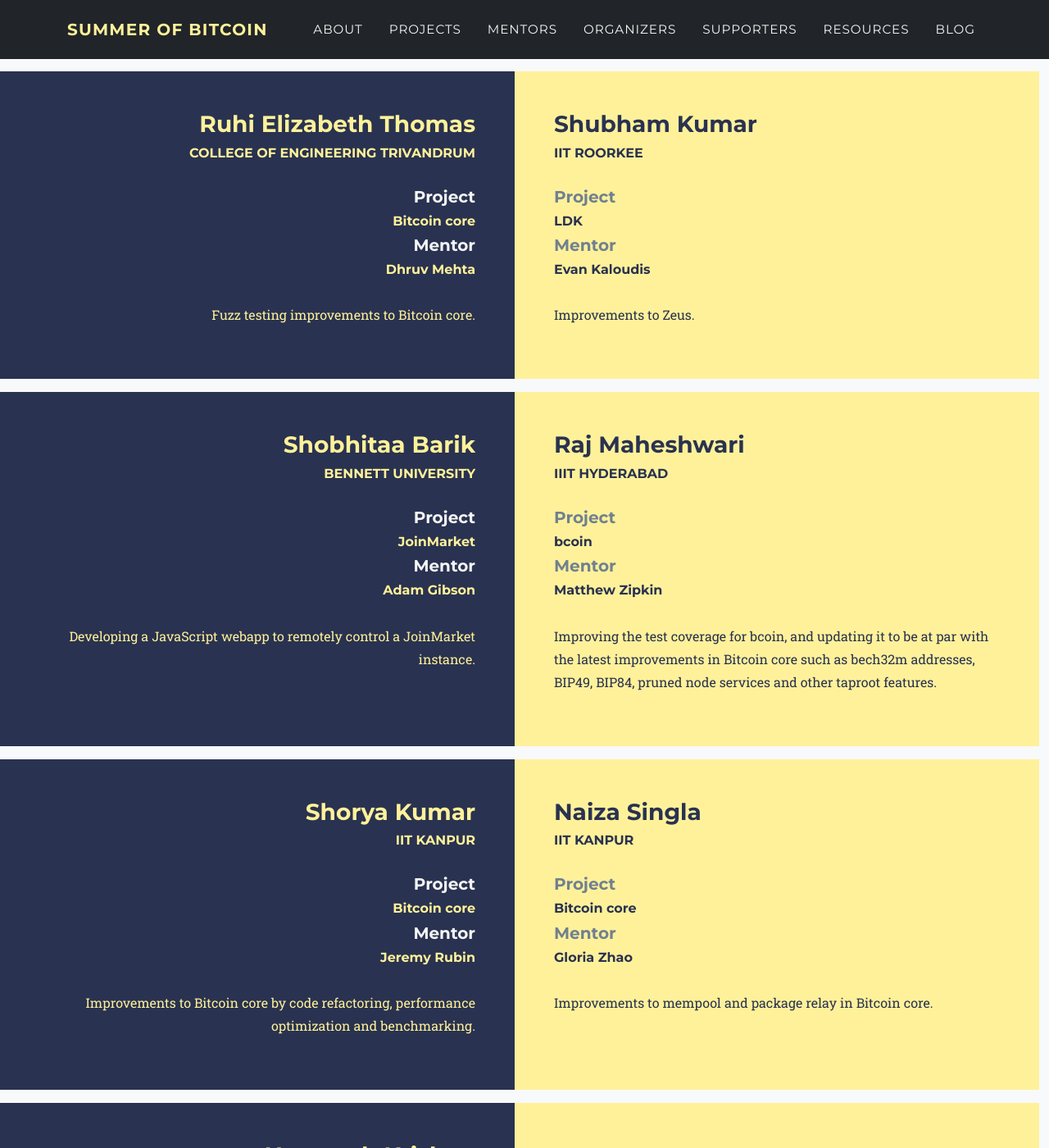
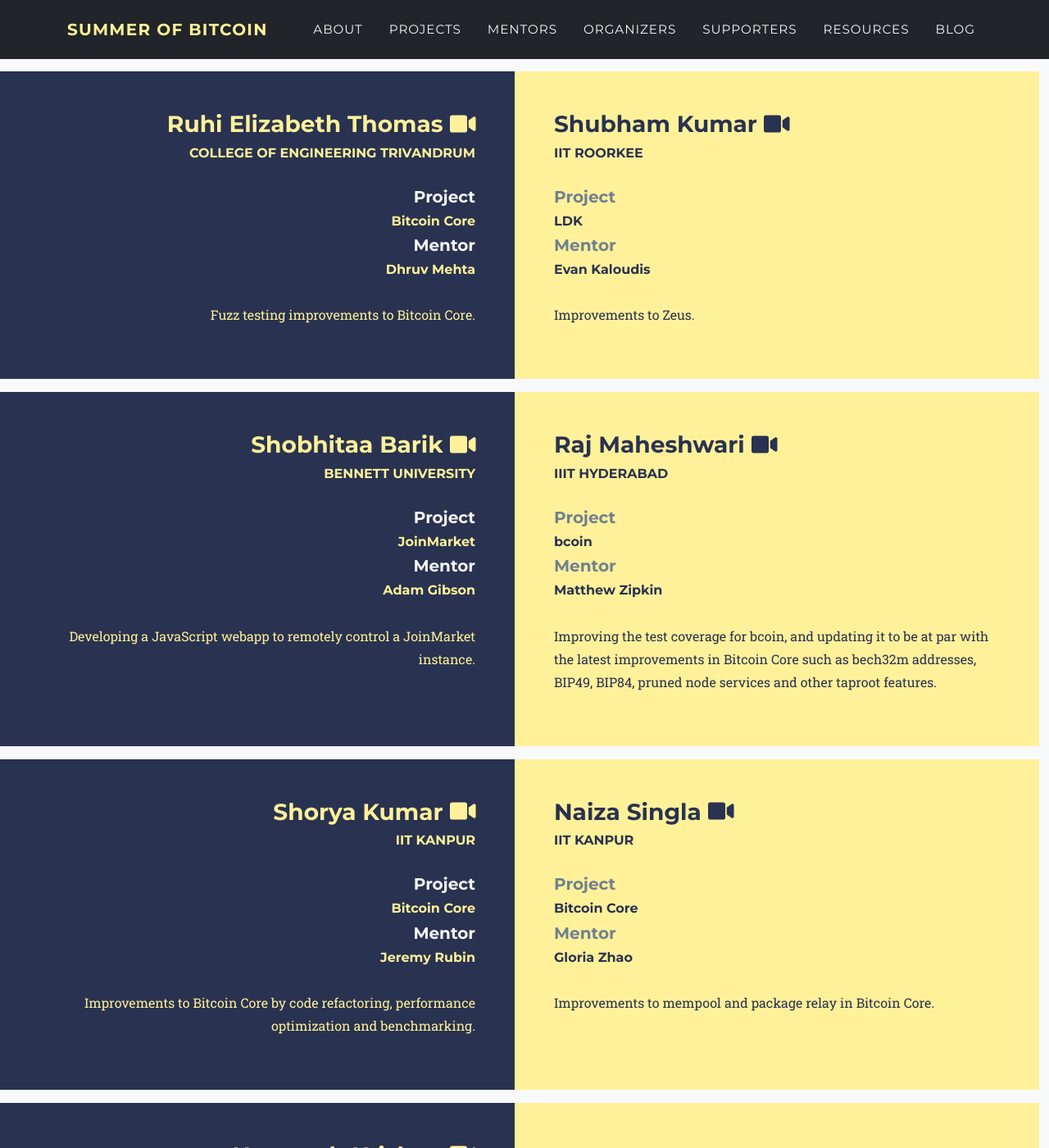
Before and after one commit to SummerOfBitcoin/summer-of-bitcoin, a Jekyll site: the page built from projects/index.html, in a window 1280 px wide and 1400 px high, scrolled down 9415 px. Shown: the whole window at 82% size. Built offline with Jekyll 4.4.1, drawn with Linux system fonts in a browser that asks for light colours; some of the changed text lies outside the part shown.

Commit message:
Add videos urls to data csv and video icons to project page
Co-authored-by: Caralie Chrisco <caralie@chaincode.com>

```diff
--- a/projects/index.html
+++ b/projects/index.html
@@ -50,7 +50,13 @@
 					<!-- last row -->
 					<div class="row no-gutters mt-3">
 						<div class="col-md-6 card1-left p-5">
-							<h3 class="student_name">{{ site.data.2021[curr_i]['Name'] }}</h3>
+							<h3 class="student_name">{{ site.data.2021[curr_i]['Name'] }}
+								{% if site.data.2021[curr_i]['Demo_URL'] | slice: 0,4 == 'http' %}
+									<a target="_blank" href="{{ site.data.2021[curr_i]['Demo_URL'] }}">
+										<i class="fas fa-video"></i>
+									</a>
+								{% endif %}
+							</h3>
 							<h6 class="university_name">{{ site.data.2021[curr_i]['University'] }}</h6>
 							<br>
 							<h5 class="text-muted">Project</h5>
@@ -68,7 +74,13 @@
 					<!-- rest of the rows -->
 					<div class="row no-gutters mt-3">
 						<div class="col-md-6 card1-left p-5">
-							<h3 class="student_name">{{ site.data.2021[curr_i]['Name'] }}</h3>
+							<h3 class="student_name">{{ site.data.2021[curr_i]['Name'] }}
+								{% if site.data.2021[curr_i]['Demo_URL'] | slice: 0,4 == 'http' %}
+									<a target="_blank" href="{{ site.data.2021[curr_i]['Demo_URL'] }}">
+										<i class="fas fa-video"></i>
+									</a>
+								{% endif %}
+							</h3>
 							<h6 class="university_name">{{ site.data.2021[curr_i]['University'] }}</h6>
 							<br>
 							<h5 class="text-muted">Project</h5>
@@ -80,7 +92,13 @@
 							<p class="description">{{ site.data.2021[curr_i]['Description'] }}</p>
 						</div>
 						<div class="col-md-6 card1-right p-5">
-							<h3 class="student_name">{{ site.data.2021[next_i]['Name'] }}</h3>
+							<h3 class="student_name">{{ site.data.2021[next_i]['Name'] }}
+								{% if site.data.2021[next_i]['Demo_URL'] | slice: 0,4 == 'http' %}
+									<a target="_blank" href="{{ site.data.2021[next_i]['Demo_URL'] }}">
+										<i class="fas fa-video"></i>
+									</a>
+								{% endif %}
+							</h3>
 							<h6 class="university_name">{{ site.data.2021[next_i]['University'] }}</h6>
 							<br>
 							<h5 class="text-muted">Project</h5>
```
Also changed, not shown: _data/2021.csv (+47 -47 lines).
